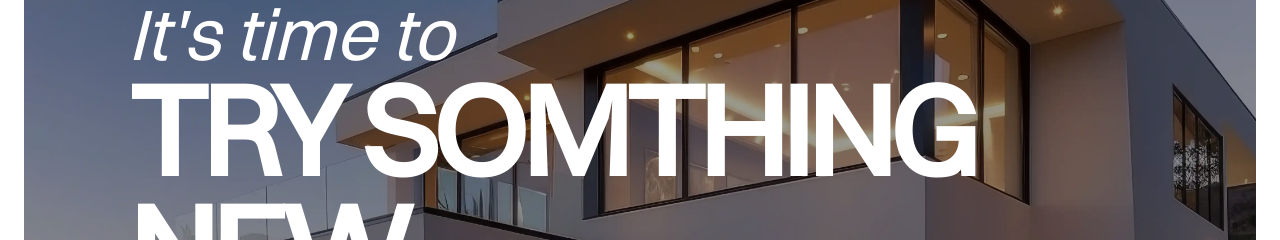
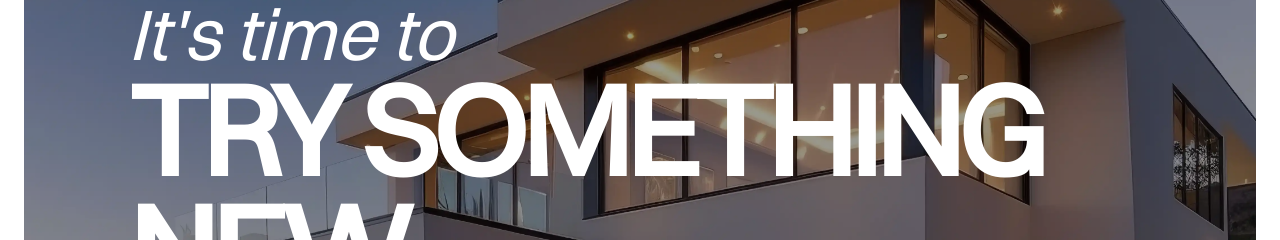
Before and after one commit to ST3V3DG/odysia-hotel, a Next.js app: page / in a window 1280 px wide. Shown: the part 262-502 px from the top of the page. Built offline with nearby package versions, Linux system fonts and the light colour scheme; no server answers.

Commit message:
fix "something" spelling / ajust timeline for the hero title animation

```diff
--- a/components/hero-section.tsx
+++ b/components/hero-section.tsx
@@ -78,19 +78,19 @@ export default function HeroSection() {
       scrollTrigger: {
         trigger: "#hero",
         start: "bottom 95%",
-        end: "bottom 99%",
+        end: "bottom center",
         scrub: 1,
       },
     })
     .to(splitHeroSpan2.lines, {
       y: -100,
       autoAlpha: 0,
-      stagger: 0.5,
+      stagger: 0.05,
       ease: "power3.inOut",
       scrollTrigger: {
         trigger: "#hero",
         start: "bottom 95%",
-        end: "bottom 85%",
+        end: "bottom center",
         scrub: 1,
       },
     });
@@ -122,7 +122,7 @@ export default function HeroSection() {
                 <span
                   className=" font-extrabold text-6xl md:text-9xl md:leading-30 tracking-tighter"
                 >
-                  TRY SOMTHING NEW
+                  TRY SOMETHING NEW
                 </span>
               </h1>
               <p
```
